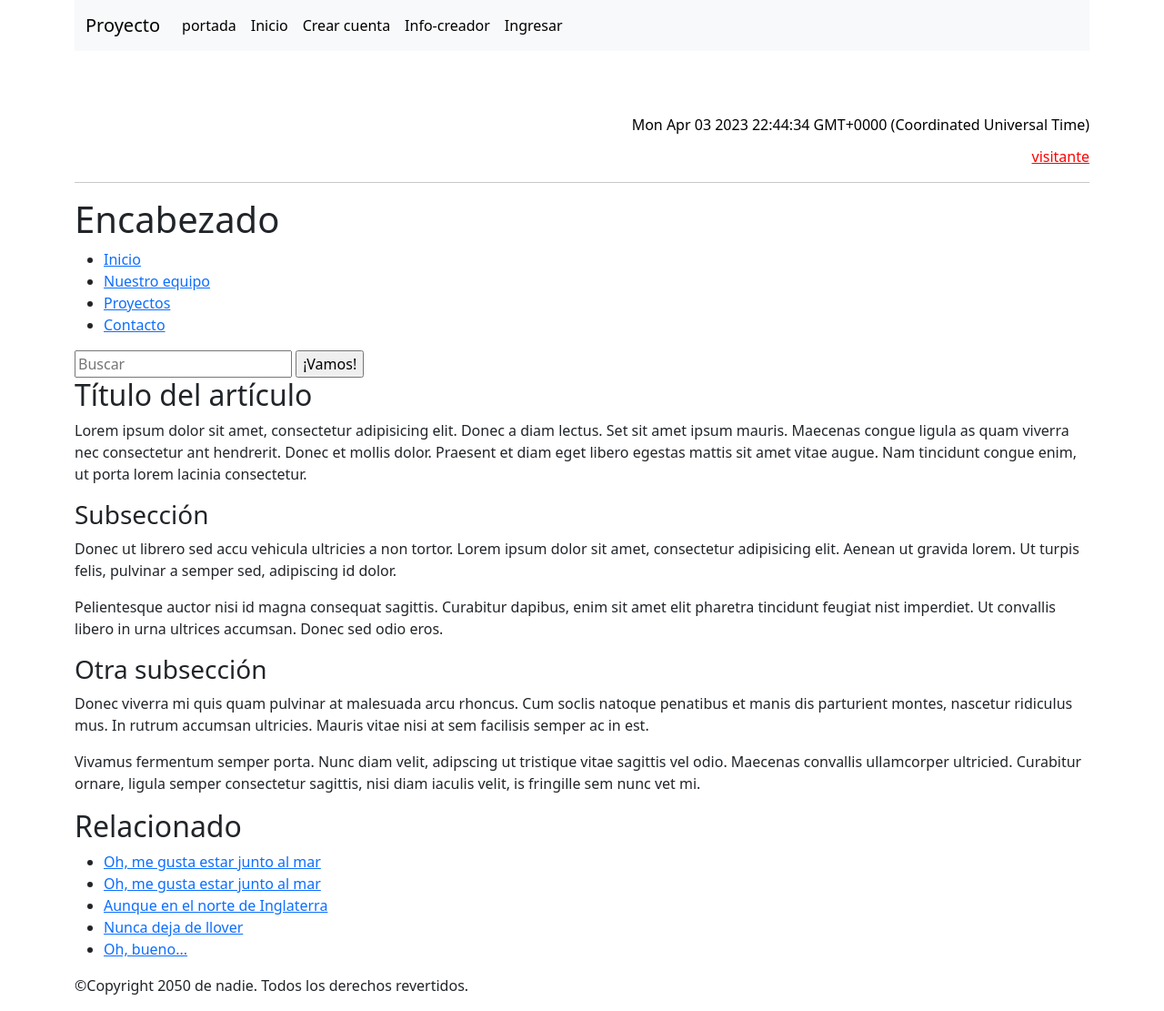
After one commit to Ross-Teao/Proyecto-final-Ross-Teao, a Django app: page /portada/ in a window 1280 px wide. The commit adds this page. Shown: the whole page at 91% size. Run offline with Django 4.2, Linux system fonts and the light colour scheme.

Commit message:
nuevo template para usuarios normale portada y mejoras en logueo

```diff
--- a/mi_app/templates/mi_app/base.html
+++ b/mi_app/templates/mi_app/base.html
@@ -18,6 +18,9 @@
         </button>
         <div class="collapse navbar-collapse" id="navbarNav">
             <ul class="navbar-nav">
+            <li class="nav-item">
+                <a class="nav-link active" aria-current="page" href="{% url 'portada' %}">portada</a> <!---dar a elegir ingresar o ver objetos en baul-->
+            </li>
             <li class="nav-item">
                 <a class="nav-link active" aria-current="page" href="{% url 'inicio' %}">Inicio</a> <!---dar a elegir ingresar o ver objetos en baul-->
             </li>
@@ -89,14 +92,21 @@
         {% else %}
         <!---NADA-->
         {% endif%}
+
         <br>
-        <h6><div style='color:black' class="float-end"class="nav-link active" aria-current="page" id="current_date"></p></h6><script>document.getElementById("current_date").innerHTML = Date();</script>
+        <h6><div style='color:black' class="float-end"class="nav-link active" aria-current="page" id="current_date"></p></h6><script>document.getElementById("current_date").innerHTML = Date();</script><!---Hora-->
+        <br>
 
-        {% if user.is_superuser %}
-            <p>Hello, admin.</p>
+        {% if user.is_superuser  %}
+        <a style='color:red' class="float-end" class="nav-link active" aria-current="page" >Usuario admin</a>
+        {% elif user.is_staff %}
+        <a style='color:red' class="float-end" class="nav-link active" aria-current="page" >Usuario Staff</a>
+        {% elif request.user.is_authenticated %}
+        <a style='color:red' class="float-end" class="nav-link active" aria-current="page" >Usuario</a>
         {% else %}
-            <p>Hello, ordinary visitor.</p>
+        <a style='color:red' class="float-end" class="nav-link active" aria-current="page" >visitante</a>
         {% endif %}
+
 <br>
 <hr/>
 <div id="menu">
--- /dev/null
+++ b/mi_app/templates/mi_app/portada.html
@@ -0,0 +1,95 @@
+{% extends "mi_app/base.html" %}
+{% load static %}
+{% block contenido_nuevo%}
+
+  <body>
+    <!-- Aquí empieza el encabezado principal que se mantendrá en todas las páginas del sitio web -->
+
+    <header>
+      <h1>Encabezado</h1>
+    </header>
+
+    <nav>
+      <ul>
+        <li><a href="#">Inicio</a></li>
+        <li><a href="#">Nuestro equipo</a></li>
+        <li><a href="#">Proyectos</a></li>
+        <li><a href="#">Contacto</a></li>
+      </ul>
+
+      <!-- Un formulario de búsqueda es una forma no-lineal de hacer búsquedas en un sitio web. -->
+
+      <form>
+        <input type="search" name="q" placeholder="Buscar" />
+        <input type="submit" value="¡Vamos!" />
+      </form>
+    </nav>
+
+    <!-- Aquí está el contenido principal de nuestra página -->
+    <main>
+      <!-- Contiene un artículo -->
+      <article>
+        <h2>Título del artículo</h2>
+
+        <p>
+          Lorem ipsum dolor sit amet, consectetur adipisicing elit. Donec a diam
+          lectus. Set sit amet ipsum mauris. Maecenas congue ligula as quam
+          viverra nec consectetur ant hendrerit. Donec et mollis dolor. Praesent
+          et diam eget libero egestas mattis sit amet vitae augue. Nam tincidunt
+          congue enim, ut porta lorem lacinia consectetur.
+        </p>
+
+        <h3>Subsección</h3>
+
+        <p>
+          Donec ut librero sed accu vehicula ultricies a non tortor. Lorem ipsum
+          dolor sit amet, consectetur adipisicing elit. Aenean ut gravida lorem.
+          Ut turpis felis, pulvinar a semper sed, adipiscing id dolor.
+        </p>
+
+        <p>
+          Pelientesque auctor nisi id magna consequat sagittis. Curabitur
+          dapibus, enim sit amet elit pharetra tincidunt feugiat nist imperdiet.
+          Ut convallis libero in urna ultrices accumsan. Donec sed odio eros.
+        </p>
+
+        <h3>Otra subsección</h3>
+
+        <p>
+          Donec viverra mi quis quam pulvinar at malesuada arcu rhoncus. Cum
+          soclis natoque penatibus et manis dis parturient montes, nascetur
+          ridiculus mus. In rutrum accumsan ultricies. Mauris vitae nisi at sem
+          facilisis semper ac in est.
+        </p>
+
+        <p>
+          Vivamus fermentum semper porta. Nunc diam velit, adipscing ut
+          tristique vitae sagittis vel odio. Maecenas convallis ullamcorper
+          ultricied. Curabitur ornare, ligula semper consectetur sagittis, nisi
+          diam iaculis velit, is fringille sem nunc vet mi.
+        </p>
+      </article>
+
+      <!-- el contenido aparte también se puede anidar dentro del contenido principal -->
+      <aside>
+        <h2>Relacionado</h2>
+
+        <ul>
+          <li><a href="#">Oh, me gusta estar junto al mar</a></li>
+          <li><a href="#">Oh, me gusta estar junto al mar</a></li>
+          <li><a href="#">Aunque en el norte de Inglaterra</a></li>
+          <li><a href="#">Nunca deja de llover</a></li>
+          <li><a href="#">Oh, bueno...</a></li>
+        </ul>
+      </aside>
+    </main>
+
+    <!-- Y aquí está nuestro pie de página principal que se utiliza en todas las páginas de nuestro sitio web -->
+
+    <footer>
+      <p>©Copyright 2050 de nadie. Todos los derechos revertidos.</p>
+    </footer>
+  </body>
+</html>
+
+{% endblock %}
--- a/mi_app/urls.py
+++ b/mi_app/urls.py
@@ -1,5 +1,5 @@
 from django.urls import path
-from mi_app.views import base, inicio, exit, register, editarPerfil, PasswordChangeView, password_change_success, productoList,productoDetalle,productoUpdate,productoDelete
+from mi_app.views import base, inicio, exit, register, editarPerfil, PasswordChangeView, password_change_success, productoList,productoDetalle,productoUpdate,productoDelete,portada
 from . import views
 
 
@@ -8,6 +8,7 @@ urlpatterns = [
 
     path('', base, name="base"),
     path('inicio/', inicio, name="inicio"),
+    path('portada/', portada, name="portada"),
     path('logout/', exit, name="exit"),
     path('register/', register, name="register"),
     path('editarperfil/', editarPerfil, name="editarperfil"),
--- a/mi_app/views.py
+++ b/mi_app/views.py
@@ -18,18 +18,42 @@ from django.views.generic.detail import DetailView
 from django.views.generic import ListView
 # Create your views here.
 
-# Template Padre------------------------------------------------------------
+######################################## TEMPLATE PADRE ###############################
 
 def base(request):
     return render(request, "mi_app/base.html")
 
-# Logout usuario-----------------------------------------------------------------
+######################################## TEMPLATE PORTADA ###############################
+
+def portada(request):
+    return render(request, "mi_app/portada.html")
+
+######################################## TEMPLATE PADRE ###############################
+
+def base(request):
+    return render(request, "mi_app/base.html")
+
+######################################## TEMPLATE INICIO ########################################  (use el try-except por un error de "Index Error: list index out of range" y me gusto la solucion que se me ocurrio :D error por usuario sin foto de perfil)
+
+@login_required
+def inicio(request):
+    try:
+        if request.user.id:
+            avatares = Avatar.objects.filter(user=request.user.id).first().imagen.url
+            return render(request,("mi_app/inicio.html"), {"url_imagen":avatares } )
+
+    except:
+            return render(request, "mi_app/inicio.html"  )
+
+######################################## LOGOUT USUARIO ###############################
+
 def exit(request):
 
     logout(request)
-    return redirect("inicio")
+    return redirect("portada")
 
-# Register usuario---------------------------------------------------------------
+######################################## REGISTER USUARIO ###############################
+
 def register(request):
     data={
         'form':CreacionUsuario()
@@ -45,7 +69,7 @@ def register(request):
 
     return render(request,"registration/register.html", data)
 
-######################################## EDITAR EMAIL-FIRS_NAME-LAST_NAME ###############################
+####################### EDITAR EMAIL-FIRS_NAME-LAST_NAME ##############################
 
 
 @login_required
@@ -110,18 +134,6 @@ class SaveProducto(View):
             form.save()
             return HttpResponseRedirect(reverse('adm-productos'))
 
-######################################## VISTA INICIO ########################################  (use el try-except por un error de "Index Error: list index out of range" y me gusto la solucion que se me ocurrio :D error por usuario sin foto de perfil)
-
-@login_required
-def inicio(request):
-    try:
-        if request.user.id:
-            avatares = Avatar.objects.filter(user=request.user.id).first().imagen.url
-            return render(request,("mi_app/inicio.html"), {"url_imagen":avatares } )
-
-    except:
-            return render(request, "mi_app/inicio.html"  )
-
 
 ######################################## Manejo de producto ver-editar-borrar ########################################
 
@@ -145,5 +157,3 @@ class productoDelete(DeleteView):
 
     model = Producto
     success_url = "/producto/list"
-
-########################################  ########################################
```
Also changed, not shown: db.sqlite3, files/avatares/gato.jpg (added).
